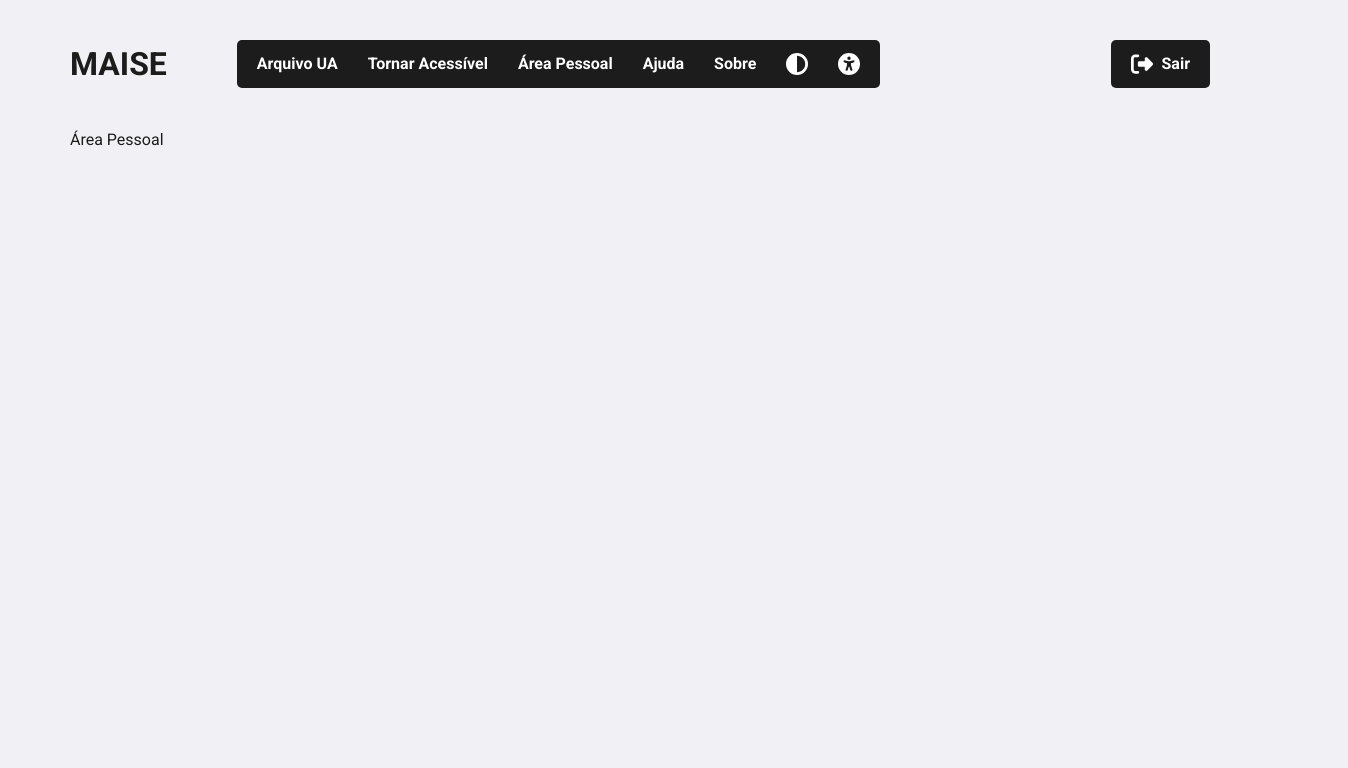
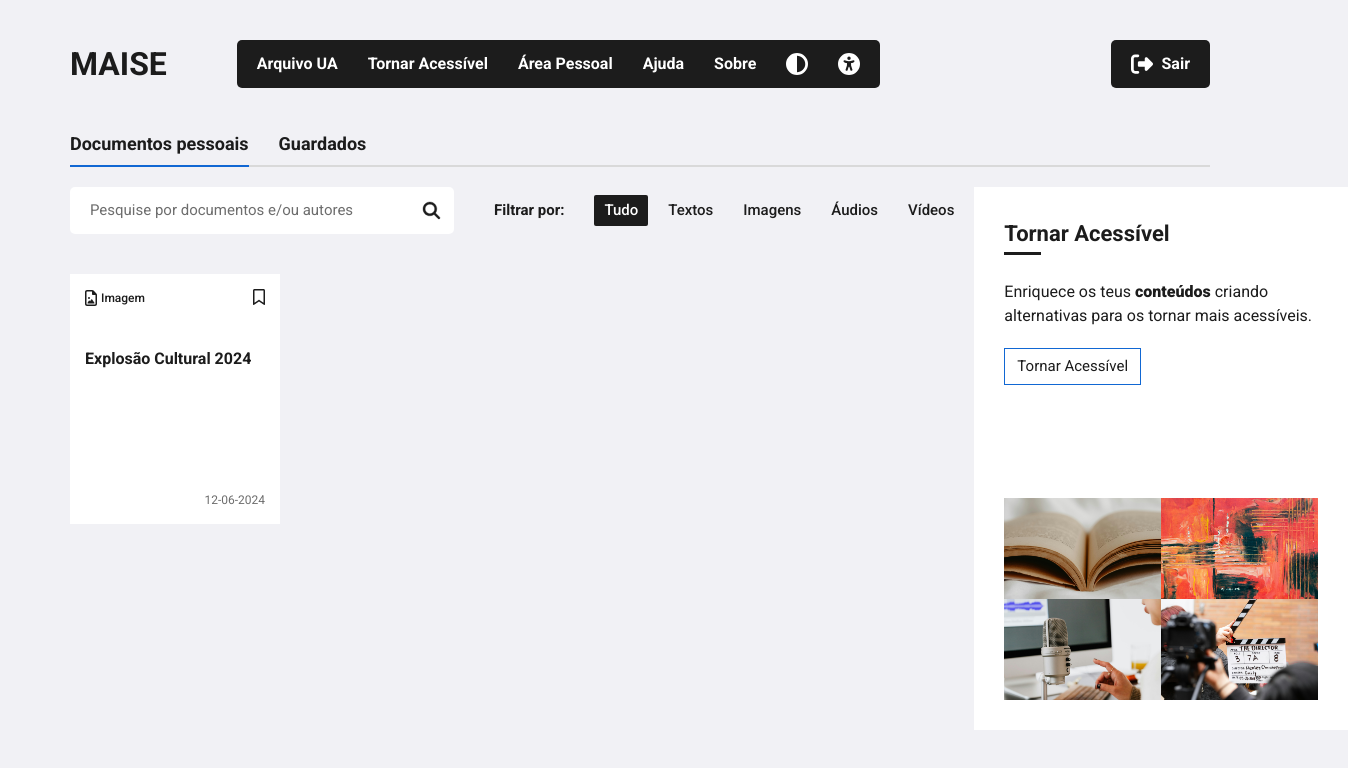
Before and after one commit to micatalyst/Maise, a Next.js app: page /Area_Pessoal in a window 1280 px wide. Shown: the top 768 px of the page, 1348 px wide, since content can reach past the window. Built offline with nearby package versions, Linux system fonts and the light colour scheme.

Commit message:
Area_Pessoal page

```diff
--- a/src/app/Area_Pessoal/page.js
+++ b/src/app/Area_Pessoal/page.js
@@ -1,3 +1,101 @@
+"use client";
+
+import Horizontal_Tab from "@/components/Horizontal_Tab";
+import Toolbar from "@/components/Toolbar";
+import Content_Cards_Container from "@/components/Content_Cards_Container";
+
+import Content_Typology_General_Card from "@/components/Content_Typology_General_Card";
+
+import { useSelector } from "react-redux";
+
+import { useState, useEffect } from "react";
+
 export default function Area_Pessoal() {
-  return <main className="main">Área Pessoal</main>;
+  const Data = useSelector((state) => state.dataSlice.data); // Chamada da informação da "API" para mostrar o conteúdo
+
+  const [filterLevel2, setFilterLevel2] = useState(false);
+  const [finalData, setFinalData] = useState([]);
+
+  const [filterTab, setFilterTab] = useState("Documentos pessoais");
+  const [filterType, setFilterType] = useState("Tudo");
+  const [searchParam, setSearchParam] = useState("");
+
+  const handleTab = (activeTab) => {
+    setFilterTab(activeTab);
+  };
+
+  const handleFilter = (type) => {
+    setFilterType(type);
+  };
+
+  const handleSearch = (searchValue) => {
+    if (searchValue) {
+      setSearchParam(searchValue);
+      setFilterLevel2(true);
+    } else {
+      setFilterLevel2(false);
+    }
+  };
+
+  // Neste momento eu tenho o useEffect apenas a atuar quando o input de pesquisa é diferente do anterior input (portanto spamar o "enter" num mesmo input seguido, não provoca o useEffect)
+  // Isto acontece porque nas dependencias do useEffect, a variável de estado "searchParam" possui dados primitivos
+  //(Ex: Números, strings, booleanos, null, undefined) e não objetos ou arrays cuja comparação dos dados é feita pela sua referência e não apenas pelo seu valor.
+
+  // Tab Update Filters Reset
+
+  useEffect(() => {
+    setFilterType("Tudo");
+  }, [filterTab]);
+
+  useEffect(() => {
+    let filteredDataLayer0, filteredDataLayer1, filteredDataLayer2;
+
+    if (filterTab === "Documentos pessoais") {
+      filteredDataLayer0 = Data.filter((item) => item.num_mecan === 100402);
+    } else if (filterTab === "Guardados") {
+      filteredDataLayer0 = Data.filter((item) => item.saved);
+    }
+
+    if (filterType === "Tudo") {
+      filteredDataLayer1 = filteredDataLayer0;
+
+      // Depois aqui posso colocar aqui o que acontece quando o array de resultados está vazio ou tratar disso apenas na outra página.
+    } else {
+      filteredDataLayer1 = filteredDataLayer0.filter(
+        (item) => item.content_typology === filterType
+      );
+
+      // Depois aqui posso colocar aqui o que acontece quando o array de resultados está vazio ou tratar disso apenas na outra página.
+    }
+
+    if (filterLevel2) {
+      filteredDataLayer2 = filteredDataLayer1.filter(
+        (item) => item.title.toLowerCase().includes(searchParam.toLowerCase())
+        // Depois aqui posso colocar aqui o que acontece quando o array de resultados está vazio ou tratar disso apenas na outra página.
+      );
+
+      setFinalData(filteredDataLayer2);
+    } else {
+      setFinalData(filteredDataLayer1);
+    }
+  }, [filterTab, filterType, searchParam, Data, filterLevel2]);
+
+  return (
+    <main className="main">
+      <Horizontal_Tab onActiveTab={handleTab} />
+      <div className="RightSide-Grid-Container">
+        <div>
+          <Toolbar
+            onFilterType={handleFilter}
+            onSearch={handleSearch}
+            onTabUpdate={filterTab}
+          />
+          <Content_Cards_Container data={finalData} />
+        </div>
+        <div>
+          <Content_Typology_General_Card />
+        </div>
+      </div>
+    </main>
+  );
 }
--- /dev/null
+++ b/src/components/Content_Typology_General_Card.js
@@ -0,0 +1,29 @@
+"use client";
+
+import "@/styles/components/Content_Typology_General_Card.scss";
+import Image from "next/image";
+import Link from "next/link";
+
+export default function Content_Typology_General_Card(props) {
+  return (
+    <div className="content-typology-general-card">
+      <h2>Tornar Acessível</h2>
+      <p className="content-typology-general-info">
+        Enriquece os teus <span>conteúdos </span>criando alternativas para os
+        tornar mais acessíveis.
+      </p>
+      <Link href="/Tornar_Acessivel" className="primary-button">
+        Tornar Acessível
+      </Link>
+      <div className="type-image-container">
+        <Image
+          src="/images/all_Types.png"
+          layout="responsive"
+          alt="Representação de todas as possibilidades de tipos de conteúdos"
+          width={1252}
+          height={804}
+        />
+      </div>
+    </div>
+  );
+}
--- /dev/null
+++ b/src/components/Horizontal_Tab.js
@@ -0,0 +1,34 @@
+import "@/styles/components/Horizontal_Tab.scss";
+
+import { useState } from "react";
+
+export default function Horizontal_Tab({ onActiveTab }) {
+  const [activeTab, setActiveTab] = useState("Documentos pessoais");
+
+  return (
+    <div className="tab-container">
+      <button
+        type="button"
+        className={activeTab === "Documentos pessoais" ? "active" : ""}
+        aria-pressed={activeTab === "Documentos pessoais"}
+        onClick={() => {
+          setActiveTab("Documentos pessoais");
+          onActiveTab("Documentos pessoais");
+        }}
+      >
+        Documentos pessoais
+      </button>
+      <button
+        type="button"
+        className={activeTab === "Guardados" ? "active" : ""}
+        aria-pressed={activeTab === "Guardados"}
+        onClick={() => {
+          setActiveTab("Guardados");
+          onActiveTab("Guardados");
+        }}
+      >
+        Guardados
+      </button>
+    </div>
+  );
+}
--- a/src/components/Toolbar.js
+++ b/src/components/Toolbar.js
@@ -6,7 +6,7 @@ import { faMagnifyingGlass, faXmark } from "@fortawesome/free-solid-svg-icons";
 
 import { useState, useEffect } from "react";
 
-export default function Toolbar({ onFilter, onSearch }) {
+export default function Toolbar({ onFilterType, onSearch, onTabUpdate }) {
   const [activeFilter, setActiveFilter] = useState("Tudo");
 
   const [searchValue, setSearchValue] = useState("");
@@ -47,9 +47,19 @@ export default function Toolbar({ onFilter, onSearch }) {
     setSearchValue(""); // limpeza do campo de pesquisa / input de texto
   };
 
+  // Tab Update Filters Reset
+
+  useEffect(() => {
+    setHasSearched(false);
+    onSearch("");
+    setSearchValue("");
+    setActiveFilter("Tudo");
+  }, [onTabUpdate]);
+
+  // Com este useEffect é possivel que o utilizador consiga o mesmo resultado acima apenas apagando todo o texto do campo de pesquisa
+
   useEffect(() => {
     if (hasSearched) {
-      // Com este useEffect é possivel que o utilizador consiga o mesmo resultado acima apenas apagando todo o texto do campo de pesquisa
       if (!searchValue) {
         setHasSearched(false);
         onSearch(searchValue);
@@ -113,7 +123,7 @@ export default function Toolbar({ onFilter, onSearch }) {
             className={activeFilter === "Tudo" ? "active" : ""}
             aria-pressed={activeFilter === "Tudo"}
             onClick={() => {
-              onFilter("Tudo");
+              onFilterType("Tudo");
               setActiveFilter("Tudo");
             }}
           >
@@ -124,7 +134,7 @@ export default function Toolbar({ onFilter, onSearch }) {
             className={activeFilter === "Texto" ? "active" : ""}
             aria-pressed={activeFilter === "Texto"}
             onClick={() => {
-              onFilter("Texto");
+              onFilterType("Texto");
               setActiveFilter("Texto");
             }}
           >
@@ -135,7 +145,7 @@ export default function Toolbar({ onFilter, onSearch }) {
             className={activeFilter === "Imagem" ? "active" : ""}
             aria-pressed={activeFilter === "Imagem"}
             onClick={() => {
-              onFilter("Imagem");
+              onFilterType("Imagem");
               setActiveFilter("Imagem");
             }}
           >
@@ -146,7 +156,7 @@ export default function Toolbar({ onFilter, onSearch }) {
             className={activeFilter === "Áudio" ? "active" : ""}
             aria-pressed={activeFilter === "Áudio"}
             onClick={() => {
-              onFilter("Áudio");
+              onFilterType("Áudio");
               setActiveFilter("Áudio");
             }}
           >
@@ -157,7 +167,7 @@ export default function Toolbar({ onFilter, onSearch }) {
             className={activeFilter === "Vídeo" ? "active" : ""}
             aria-pressed={activeFilter === "Vídeo"}
             onClick={() => {
-              onFilter("Vídeo");
+              onFilterType("Vídeo");
               setActiveFilter("Vídeo");
             }}
           >
--- a/src/styles/Global.scss
+++ b/src/styles/Global.scss
@@ -49,6 +49,12 @@ h5 {
   font-size: $heading-5;
 }
 
+.RightSide-Grid-Container {
+  display: grid;
+  gap: 10px;
+  grid-template-columns: 1fr max-content;
+}
+
 /* .main {
   padding: $main-padding;
   min-height: 100svh;
--- a/src/styles/components/Content_Typology_Card.scss
+++ b/src/styles/components/Content_Typology_Card.scss
@@ -6,7 +6,8 @@
 
   background-color: var(--cards-bg);
   width: $typology-cards-width;
-  min-height: 100%;
+  // min-height: 100%;
+  min-height: $content-typology-card-min-height;
 
   padding: $content-typology-cards-padding;
 
--- /dev/null
+++ b/src/styles/components/Content_Typology_General_Card.scss
@@ -0,0 +1,57 @@
+@import "../Variables.scss";
+
+.content-typology-general-card {
+  display: grid;
+  grid-template-rows: repeat(3, max-content) 1fr;
+
+  background-color: var(--cards-bg);
+  width: $typology-cards-width;
+  min-height: $content-typology-general-card-min-height;
+
+  padding: $content-typology-cards-padding;
+
+  h2 {
+    position: relative;
+    display: inline-block;
+
+    margin-bottom: 30px;
+
+    &::before {
+      content: "";
+      position: absolute;
+      bottom: -5px;
+      left: 0;
+      width: 37px; // Adjust the width of the underline
+      height: 3px; // Thickness of the underline
+      background-color: var(--base-text-color); // Color of the underline
+    }
+  }
+
+  p.content-typology-general-info {
+    margin-bottom: 20px;
+
+    span {
+      font-weight: $extra-bold;
+    }
+  }
+
+  a.primary-button {
+    font-size: $button-text-size;
+    padding: 6px 12px;
+    border: 1px solid var(--button-1-border-color);
+
+    background-color: var(--button-1-bg-color);
+    color: var(--button-1-text-color);
+    width: max-content;
+
+    &:hover {
+      background-color: var(--button-1-bg-hover-color);
+      color: var(--button-1-text-hover-color);
+    }
+  }
+
+  .type-image-container {
+    display: grid;
+    align-items: end;
+  }
+}
--- /dev/null
+++ b/src/styles/components/Horizontal_Tab.scss
@@ -0,0 +1,34 @@
+@import "../Variables.scss";
+
+.tab-container {
+  display: flex;
+  gap: 30px;
+
+  margin: $tab-container-margin;
+
+  border-bottom: 2px solid var(--tab-under-line-color);
+
+  button {
+    border: 0;
+    padding-bottom: $tab-padding-bottom;
+
+    // serve para alinhar a borda da "tab" com a linha do "tab container"
+    transform: translateY(2px);
+
+    background-color: $transparent;
+    color: var(--tab-text-color);
+
+    font-size: $tab-font-size;
+    font-weight: $bold;
+
+    &:hover {
+      border-bottom: 2px solid var(--tab-border-color);
+      padding-bottom: calc($tab-padding-bottom - 2px);
+    }
+
+    &.active {
+      border-bottom: 2px solid var(--tab-border-color);
+      padding-bottom: calc($tab-padding-bottom - 2px);
+    }
+  }
+}
--- a/src/styles/components/Toolbar.scss
+++ b/src/styles/components/Toolbar.scss
@@ -80,13 +80,13 @@
         font-weight: $medium;
 
         &:hover {
-          background-color: var(--toolbar-text-color);
-          color: var(--toolbar-bg-color);
+          background-color: var(--toolbar-bg-hover-color);
+          color: var(--toolbar-bg-pressed-color);
         }
 
         &.active {
           background-color: var(--toolbar-text-color);
-          color: var(--toolbar-bg-color);
+          color: var(--toolbar-bg-pressed-color);
         }
       }
     }
```
Also changed, not shown: src/Data/Data.js (+14 -2 lines), src/app/page.js (+4 -4 lines), src/styles/Variables.scss (+32 -1 lines), public/images/all_Types.png (added).
